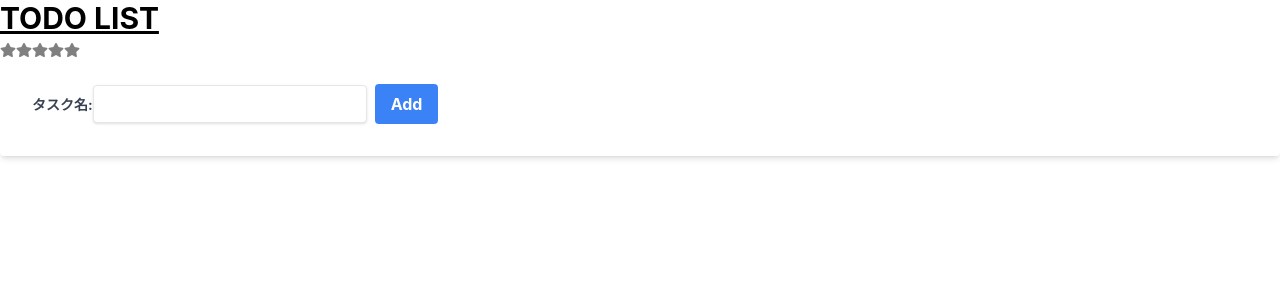
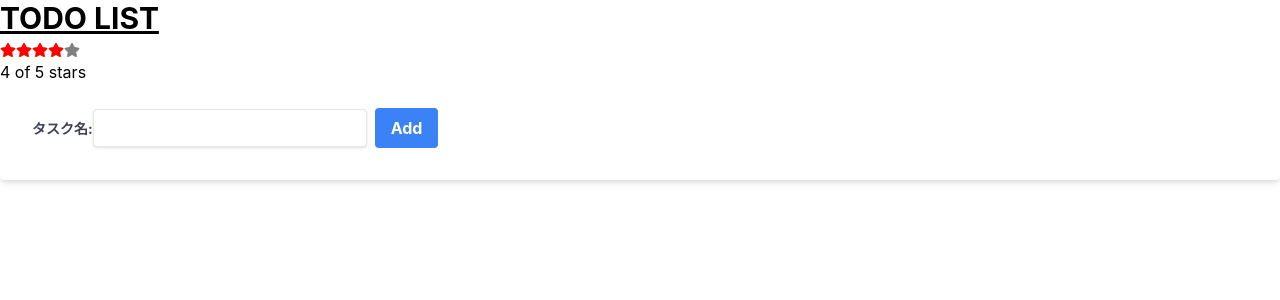
Before and after one commit to YSKh616/react-pra, a React (Create React App) app: page / in a window 1280 px wide. Shown: the top 300 px of the page. Built offline with nearby package versions, Linux system fonts and the light colour scheme.

Commit message:
星の色を引数で指定

```diff
--- a/src/components/Star.tsx
+++ b/src/components/Star.tsx
@@ -1,16 +1,27 @@
 import { FaStar } from "react-icons/fa";
+import { useState } from "react";
 
 const Star = ({ selected = false }) => {
   return <FaStar color={selected ? "red" : "grey"} />;
 };
 
-const stars = (): JSX.Element[] => {
+const stars = (selectedStars: number): JSX.Element => {
   const totalStars = 5;
-  return [...Array(totalStars)].map((_, i) => <Star key={i} />);
+  return (
+    <>
+      {[...Array(totalStars)].map((_, i) => (
+        <Star key={i} selected={selectedStars > i} />
+      ))}
+      <p>
+        {selectedStars} of {totalStars} stars
+      </p>
+    </>
+  );
 };
 
 const StarRating = (): JSX.Element => {
-  return <div>{stars()}</div>;
+  const [selectedStars] = useState(4);
+  return <div>{stars(selectedStars)}</div>;
 };
 
 export default StarRating;
```
